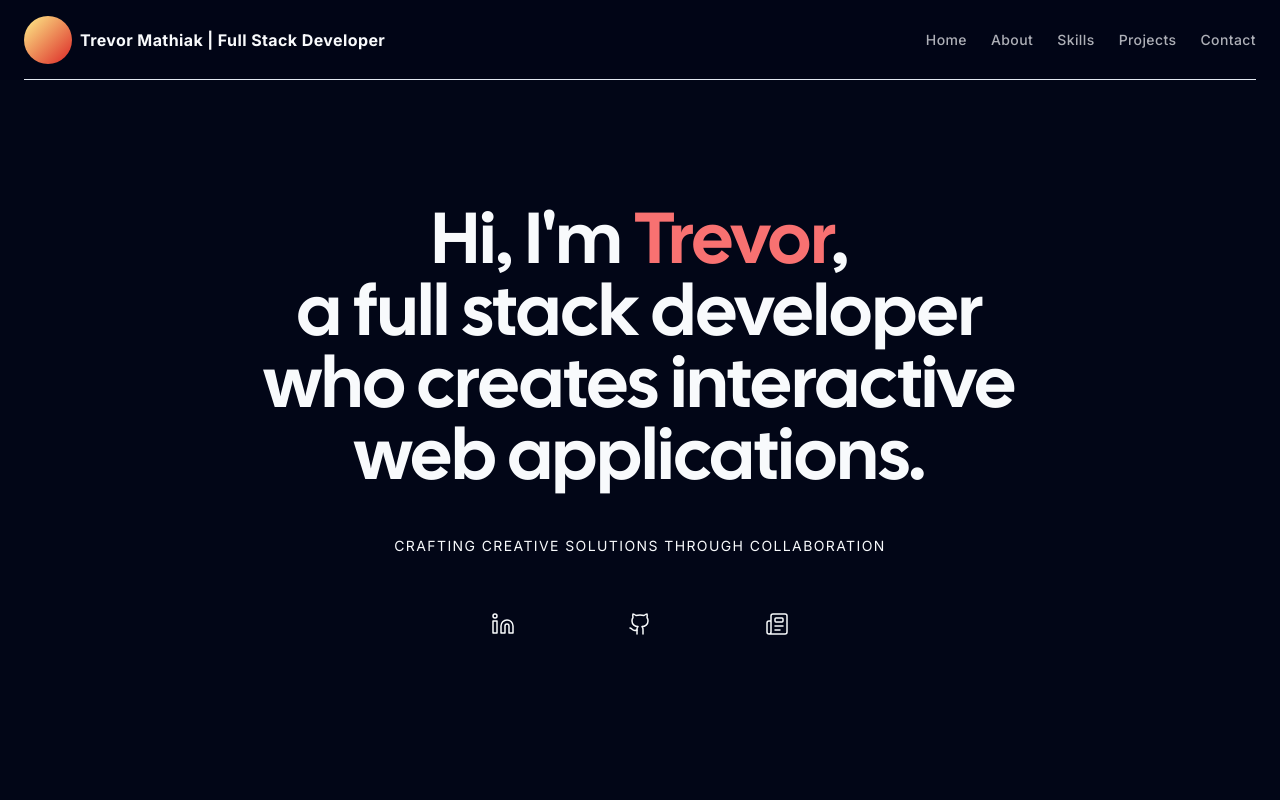
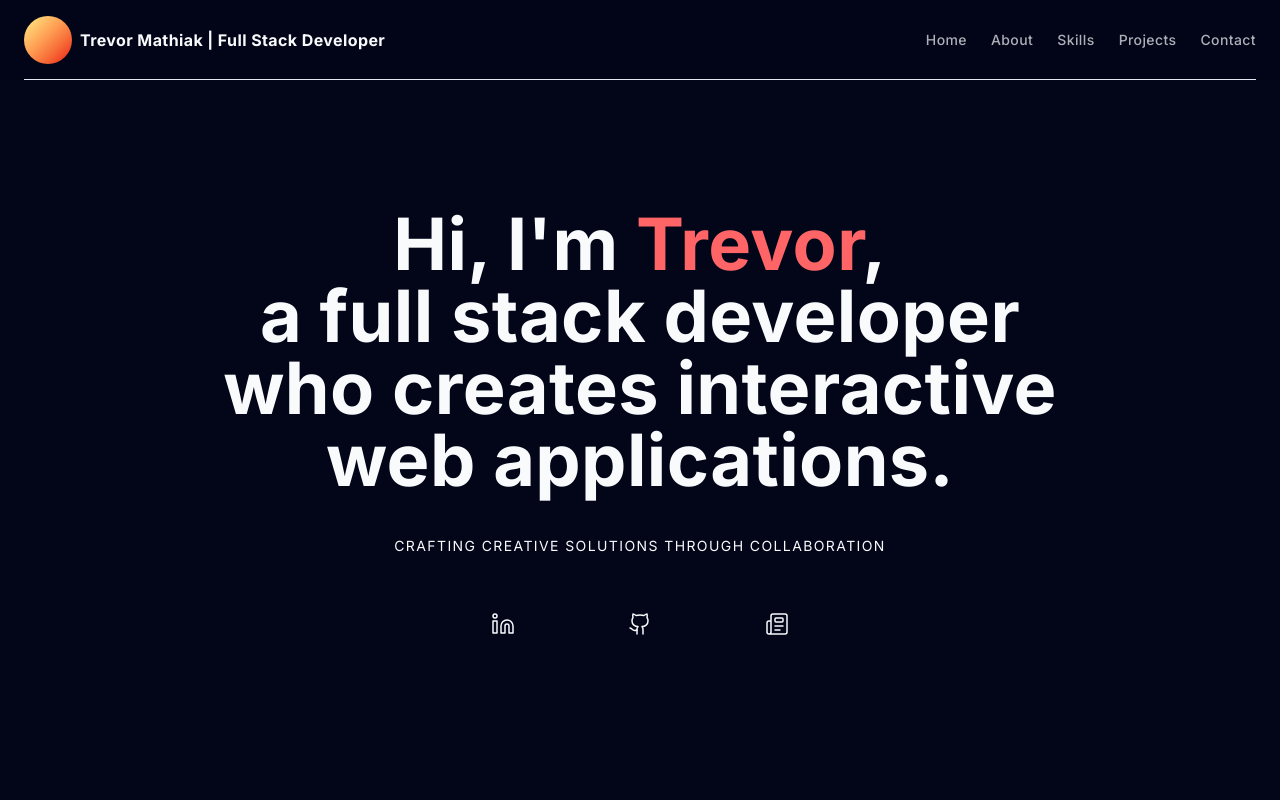
Before and after one commit to trroev/portfolio, a Next.js app: page / in a window 1280 px wide. Shown: the top 800 px of the page. Built offline with nearby package versions, Linux system fonts and the light colour scheme.

Commit message:
feat: tailwind 4.0

```diff
--- a/biome.json
+++ b/biome.json
@@ -2,7 +2,7 @@
   "$schema": "https://biomejs.dev/schemas/1.9.4/schema.json",
   "vcs": { "enabled": false, "clientKind": "git", "useIgnoreFile": false },
   "files": {
-    "ignore": [],
+    "ignore": ["src/**/*.css"],
     "include": ["src/**/*"]
   },
   "formatter": {
--- a/package.json
+++ b/package.json
@@ -23,13 +23,13 @@
   },
   "devDependencies": {
     "@biomejs/biome": "1.9.4",
+    "@tailwindcss/postcss": "^4.0.0",
     "@types/gtag.js": "^0.0.20",
     "@types/node": "^22.10.7",
     "@types/react": "^19.0.7",
     "@types/react-dom": "^19.0.3",
-    "autoprefixer": "^10.4.14",
     "postcss": "^8.4.24",
-    "tailwindcss": "^3.3.2",
+    "tailwindcss": "^4.0.0",
     "tailwindcss-animate": "^1.0.6",
     "typescript": "^5.0.2"
   }
--- a/postcss.config.js
+++ b/postcss.config.js
@@ -1,6 +1,5 @@
 module.exports = {
   plugins: {
-    tailwindcss: {},
-    autoprefixer: {},
+    '@tailwindcss/postcss': {},
   },
 }
--- a/src/app/globals.css
+++ b/src/app/globals.css
@@ -1,13 +1,39 @@
-@tailwind base;
-@tailwind components;
-@tailwind utilities;
+@import 'tailwindcss';
 
-html {
-  --scroll-behavior: smooth !important;
-  scroll-behavior: smooth !important;
+@theme {
+  --font-*: initial;
+  --font-sans: var(--font-sans), ui-sans-serif, system-ui, sans-serif,
+    'Apple Color Emoji', 'Segoe UI Emoji', 'Segoe UI Symbol', 'Noto Color Emoji';
+  --font-cal: var(--cal-sans), ui-sans-serif, system-ui, sans-serif,
+    'Apple Color Emoji', 'Segoe UI Emoji', 'Segoe UI Symbol', 'Noto Color Emoji';
 }
 
+@utility container {
+  margin-inline: auto;
+  padding-inline: 1.5rem;
+}
+
+/*
+  The default border color has changed to `currentColor` in Tailwind CSS v4,
+  so we've added these compatibility styles to make sure everything still
+  looks the same as it did with Tailwind CSS v3.
+
+  If we ever want to remove these styles, we need to add an explicit border
+  color utility to any element that depends on these defaults.
+*/
 @layer base {
+  *,
+  ::after,
+  ::before,
+  ::backdrop,
+  ::file-selector-button {
+    border-color: var(--color-gray-200, currentColor);
+  }
+
+  html {
+    @apply scroll-smooth;
+  }
+
   body {
     @apply bg-slate-950 tracking-wide text-slate-50;
   }
@@ -32,10 +58,6 @@ html {
   li {
     @apply cursor-pointer;
   }
-
-  /* button {
-    @apply border border-gray-400 rounded-xl uppercase bg-[#3B3B3B] hover:bg-[#3B3B3B]/70 ease-in duration-300;
-  } */
 }
 
 @media (prefers-color-scheme: dark) {
--- a/src/components/Footer.tsx
+++ b/src/components/Footer.tsx
@@ -10,7 +10,7 @@ export const Footer = () => {
       <div className="mx-auto border-t border-t-slate-200 p-4 md:px-6 md:py-8">
         <div className="sm:flex sm:items-center sm:justify-between">
           <Link href="/" className="mb-6 flex items-center space-x-2 sm:mb-0">
-            <div className="h-8 w-8 cursor-pointer rounded-full bg-gradient-to-br from-yellow-200 to-red-600 sm:h-10 sm:w-10" />
+            <div className="h-8 w-8 cursor-pointer rounded-full bg-linear-to-br from-yellow-200 to-red-600 sm:h-10 sm:w-10" />
             <span className="hidden font-medium sm:inline-block">
               {siteConfig.title}
             </span>
--- a/src/components/MobileNav.tsx
+++ b/src/components/MobileNav.tsx
@@ -27,7 +27,7 @@ const MobileNav: FC<MobileNavProps> = ({ items, onClose }) => {
           className="flex items-center space-x-4"
           onClick={handleLinkClick}
         >
-          <div className="h-10 w-10 cursor-pointer rounded-full bg-gradient-to-br from-yellow-200 to-red-600" />
+          <div className="h-10 w-10 cursor-pointer rounded-full bg-linear-to-br from-yellow-200 to-red-600" />
           <span className="hidden font-medium sm:inline-block">
             {siteConfig.title}
           </span>
--- a/src/components/Navbar.tsx
+++ b/src/components/Navbar.tsx
@@ -22,14 +22,14 @@ const Navbar: FC<NavbarProps> = ({ items }) => {
   }
 
   return (
-    <header className="container sticky top-0 z-40 bg-slate-950/80 backdrop-blur-sm">
+    <header className="container sticky top-0 z-40 bg-slate-950/80 backdrop-blur-xs">
       <div className="flex h-20 items-center justify-between border-b border-b-slate-200 py-6">
         <Link
           href="/"
           aria-label="Link to home page"
           className="items-center space-x-2 md:flex"
         >
-          <div className="h-12 w-12 cursor-pointer rounded-full bg-gradient-to-br from-yellow-200 to-red-600" />
+          <div className="h-12 w-12 cursor-pointer rounded-full bg-linear-to-br from-yellow-200 to-red-600" />
           <span className="hidden font-bold md:inline-block">
             {siteConfig.title}
           </span>
--- a/tailwind.config.ts
+++ /dev/null
@@ -1,24 +0,0 @@
-import type { Config } from 'tailwindcss'
-import defaultTheme from 'tailwindcss/defaultTheme'
-
-const config: Config = {
-  content: [
-    './src/pages/**/*.{js,ts,jsx,tsx,mdx}',
-    './src/components/**/*.{js,ts,jsx,tsx,mdx}',
-    './src/app/**/*.{js,ts,jsx,tsx,mdx}',
-  ],
-  theme: {
-    container: {
-      center: true,
-      padding: '1.5rem',
-    },
-    fontFamily: {
-      sans: ['var(--font-sans)', ...defaultTheme.fontFamily.sans],
-      cal: ['var(--cal-sans)', ...defaultTheme.fontFamily.sans],
-    },
-  },
-  // eslint-disable-next-line @typescript-eslint/no-require-imports
-  plugins: [require('tailwindcss-animate')],
-}
-
-export default config
```
Also changed, not shown: 1 other file (tests, documents, lock files or other folders).
